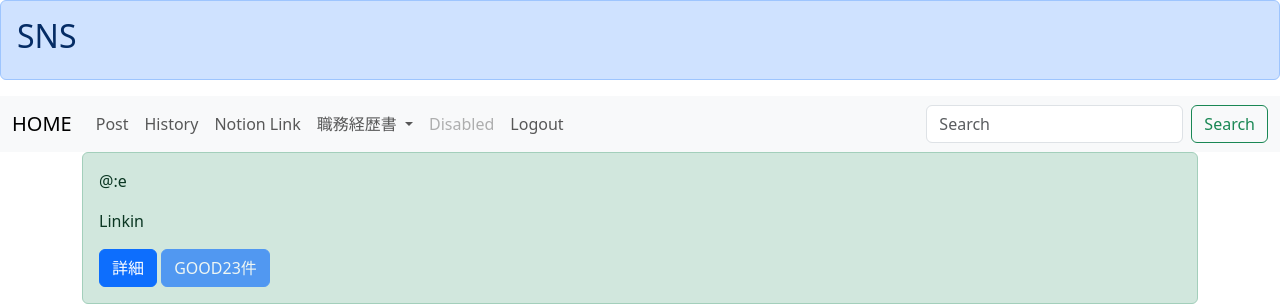
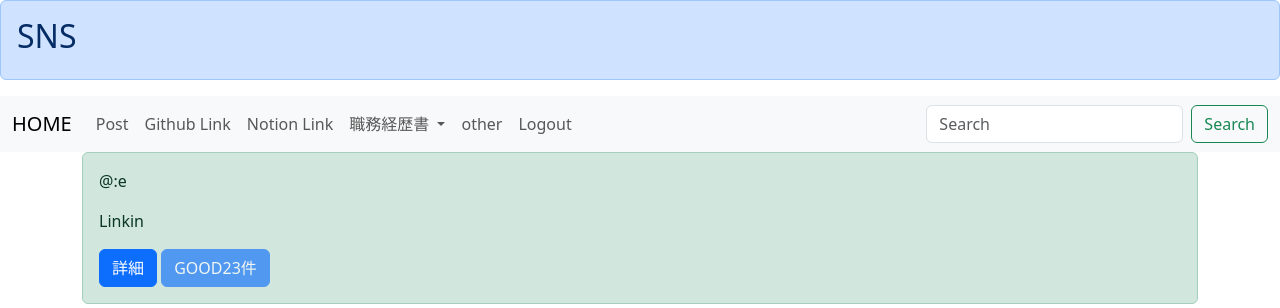
Before and after one commit to YskHmd/SNS, a Django app: page /list/ in a window 1280 px wide. Shown: the top 308 px of the page. Run offline with Django 5.2, Linux system fonts and the light colour scheme; a user stored in the database is signed in; data comes from the database, SQL or seed files in the repository; both versions use the stored data as it was after the commit; some libraries are stand-ins or nearby versions.

Commit message:
web link

```diff
--- a/templates/detail.html
+++ b/templates/detail.html
@@ -13,6 +13,7 @@
     <div class="alert alert-success" role="alert">
         <!--<p>タイトル:{{ object.title }}</p>--><!modelsやつを引っ張ってくる>
         <p>投稿者:{{ object.author }}</p>
+        <p>{{ object.content }}</p>
         <p><img src = "{{ object.sns_image.url }}"width=500></p>
         <a href="{% url 'good' object.pk %}" class="btn btn-primary " role="button" aria-disabled="true">GOOD</a>
         {% comment %} <a href="{% url 'read' object.pk %}" class="btn btn-secondary " role="button" aria-disabled="true">READ</a> {% endcomment %}
--- a/templates/list.html
+++ b/templates/list.html
@@ -19,10 +19,10 @@
             <a class="nav-link" href="{% url 'create' %}">Post</a>
           </li>
           <li class="nav-item">
-            <a class="nav-link" href="#">History</a>
+            <a class="nav-link" href="https://github.com/YskHmd">Github Link</a>
           </li>
           <li class="nav-item">
-            <a class="nav-link" href="#">Notion Link</a>
+            <a class="nav-link" href="https://www.notion.so/e9e1d02da1c94374baa564b42d316a75?pvs=4">Notion Link</a>
           </li>
           <li class="nav-item dropdown">
             <a class="nav-link dropdown-toggle" href="#" role="button" data-bs-toggle="dropdown" aria-expanded="false">
@@ -32,11 +32,11 @@
               <li><a class="dropdown-item" href="{% url 'download_link1' %}">職務経歴書ダウンロード</a></li>
               <li><a class="dropdown-item" href="{% url 'download_link2' %}">履歴書ダウンロード</a></li>
               <li><hr class="dropdown-divider"></li>
-              <li><a class="dropdown-item" href="#">Something else here</a></li>
+              {% comment %} <li><a class="dropdown-item" href="#">Something else here</a></li> {% endcomment %}
             </ul>
           </li>
           <li class="nav-item">
-            <a class="nav-link disabled">Disabled</a>
+            <a class="nav-link" href="#">other</a>
           </li>
           <li class="nav-item">
             <a class="nav-link" href="{% url 'logout' %}">Logout</a>
@@ -49,7 +49,6 @@
       </div>
     </div>
   </nav>
-<!-- <a class="btn btn-primary" href="{% url 'create' %}" role="button">POST</a> -->
 
 {% if user.is_authenticated %}<!trueかFalseで返ってくる。Trueは下記実行>
 <div class='container'>
@@ -62,9 +61,6 @@
         {% comment %} <a class="btn btn-secondary disabled"  role="button" aria-disabled="true">READ{{item.read}}人</a> {% endcomment %}
     </div>
     {%endfor%}
-    <!-- <div class="d-grid gap-2 d-md-flex justify-content-md-end">
-        <a class="btn btn-dark" href="{% url 'logout' %}">Logout</a>
-    </div> -->
 
 </div>
 {% else %}<!Falseの場合>
```
Also changed, not shown: db.sqlite3, 1 other file.
